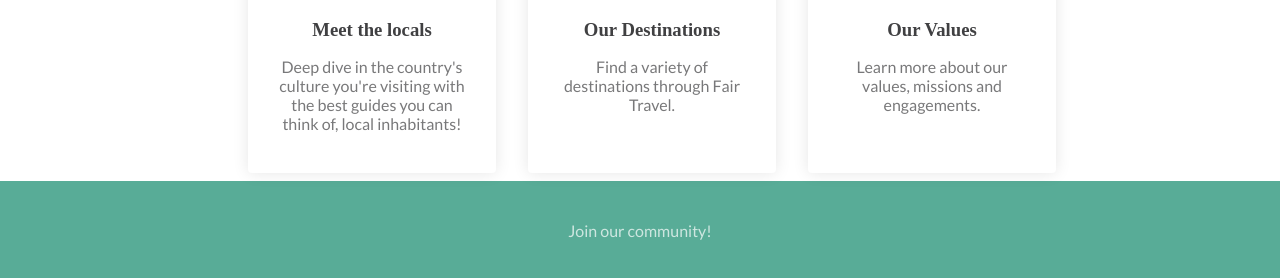
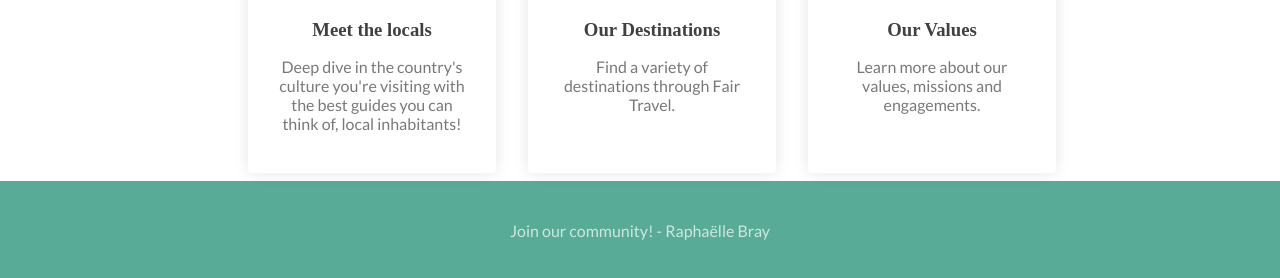
Before and after one commit to raphy-bay/Travel-Agency, a plain HTML site: page index.html in a window 1280 px wide. Shown: the part 636-914 px from the top of the page. Drawn offline with Linux system fonts and the light colour scheme.

Commit message:
Update index.html

```diff
--- a/index.html
+++ b/index.html
@@ -49,7 +49,7 @@
   <!-- Footer section -->
   <div class="footer">
     <div class="container">
-      <p>Join our community!</p>
+      <p>Join our community! - Raphaëlle Bray</p>
     </div>
   </div>
 
```
